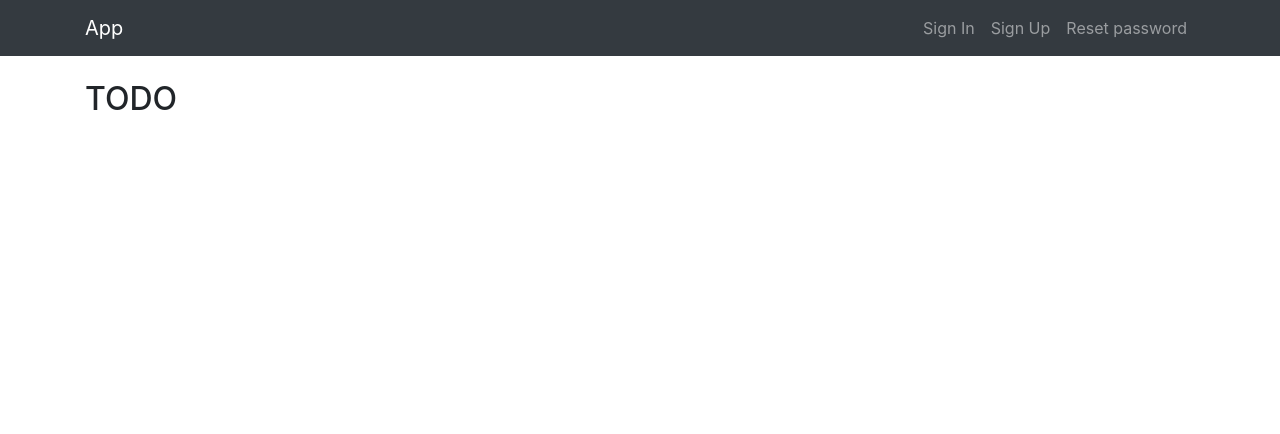
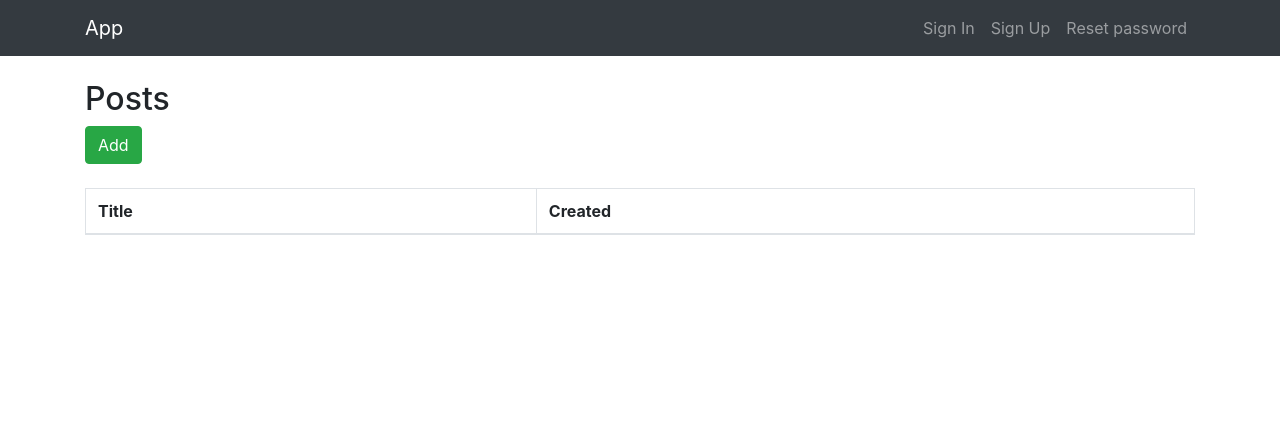
Before and after one commit to arttraveller/symfony5-app-boilerplate, a Symfony app: template templates/frontend/posts/index.html.twig in a window 1280 px wide. Shown: the top 434 px of the page. Run offline with Twig, Linux system fonts and the light colour scheme; the template is opened without the code that fills it, so the values that code supplies are empty; some libraries are stand-ins or nearby versions.

Commit message:
Posts index page added

```diff
--- a/composer.json
+++ b/composer.json
@@ -10,6 +10,7 @@
         "doctrine/doctrine-bundle": "^2.1",
         "doctrine/doctrine-migrations-bundle": "^3.0",
         "doctrine/orm": "^2.7",
+        "knplabs/knp-paginator-bundle": "^5.3",
         "phpdocumentor/reflection-docblock": "^5.2",
         "sensio/framework-extra-bundle": "^5.1",
         "symfony/asset": "5.1.*",
--- a/config/bundles.php
+++ b/config/bundles.php
@@ -13,4 +13,5 @@ return [
     Symfony\Bundle\DebugBundle\DebugBundle::class => ['dev' => true, 'test' => true],
     Symfony\Bundle\MakerBundle\MakerBundle::class => ['dev' => true],
     Doctrine\Bundle\FixturesBundle\DoctrineFixturesBundle::class => ['dev' => true, 'test' => true],
+    Knp\Bundle\PaginatorBundle\KnpPaginatorBundle::class => ['all' => true],
 ];
--- a/src/Core/Repositories/PostsRepository.php
+++ b/src/Core/Repositories/PostsRepository.php
@@ -11,4 +11,9 @@ class PostsRepository extends Repository
     {
         parent::__construct($registry, Post::class);
     }
+
+    public function findAll()
+    {
+        return $this->findBy([], ['id' => 'DESC']);
+    }
 }
--- a/templates/frontend/posts/index.html.twig
+++ b/templates/frontend/posts/index.html.twig
@@ -4,6 +4,33 @@
 
 {% block body %}
 
-    <h2>TODO</h2>
+    <h2>Posts</h2>
+
+    <div class="control">
+        <a href="{{ path('posts_create') }}" class="btn btn-success">Add</a>
+    </div>
+
+    <div class="box mt-4 posts">
+        <table class="table table-bordered table-hover">
+            <thead>
+                <tr>
+                    <th>Title</th>
+                    <th>Created</th>
+                </tr>
+            </thead>
+            <tbody>
+                {% for post in pagination %}
+                    <tr>
+                        <td class="post-title">{{ post.title }}</td>
+                        <td class="post-created">{{ post.createdAt|date("d.m.Y") }}</td>
+                    </tr>
+                {% endfor %}
+            </tbody>
+        </table>
+    </div>
+
+    <div class="navigation">
+        {{ knp_pagination_render(pagination) }}
+    </div>
 
 {% endblock %}
```
Also changed, not shown: src/DataFixtures/PostsFixtures.php (+9 -5 lines), src/Web/Frontend/Controllers/PostsController.php (+12 -2 lines), tests/functional/Core/Repositories/PostsRepositoryCest.php (+1 -1 lines), tests/functional/Web/Frontend/Controllers/PostsControllerCest.php (+10 -0 lines), 3 other files.
